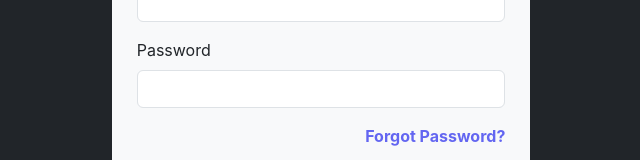
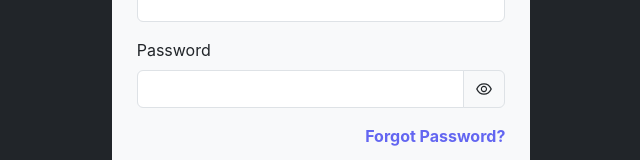
Before and after one commit to sikander-nawaz/SogaatCafe, a React (Create React App) app: page / in a window 1280 px wide. Shown: the part 445-605 px from the top of the page, without its empty margins (319-959 px from the left). Built offline with nearby package versions, Linux system fonts and the light colour scheme.

Commit message:
Authentication almost complete

```diff
--- a/src/Auth/Login.jsx
+++ b/src/Auth/Login.jsx
@@ -1,6 +1,7 @@
-import React, { useState } from 'react';
+import React, { useState, useEffect } from 'react';
 import { useNavigate } from 'react-router-dom';
 import { collection, getDocs, query, where } from 'firebase/firestore';
+import { EyeOutlined, EyeInvisibleOutlined } from '@ant-design/icons';
 import { db } from "../Config/Firebase";
 import Image from "../Assets/Images/Sogaat_Photo-removebg-preview.png";
 import { Modal, Input } from 'antd';
@@ -13,13 +14,24 @@ const Login = () => {
     const [adminId, setAdminId] = useState('');
     const [loading, setLoading] = useState(false);
     const [newPassword, setNewPassword] = useState('');
+    const [passwordVisible, setPasswordVisible] = useState(false);
 
-    const pass = "admin1235"
+    const defaultAdminPassword = "admin1235";
+
+    useEffect(() => {
+        // Initialize admin password in local storage if not already set
+        if (!localStorage.getItem('adminPassword')) {
+            localStorage.setItem('adminPassword', defaultAdminPassword);
+        }
+    }, []);
+
     const handleLogin = async (e) => {
         e.preventDefault();
         setLoading(true);
 
-        if (email === "arham@gmail.com" && password === pass) {
+        const storedAdminPassword = localStorage.getItem('adminPassword');
+
+        if (email === "arham@gmail.com" && password === storedAdminPassword) {
             localStorage.setItem('isAuthenticated', 'true');
             localStorage.setItem('userEmail', email);
             localStorage.setItem('userPassword', password);
@@ -44,11 +56,10 @@ const Login = () => {
     };
 
     const handleForgotPassword = () => {
-        const adminIdToCheck = "admin123"; // Define your admin ID here
+        const adminIdToCheck = "admin123";
         if (adminId === adminIdToCheck) {
             if (newPassword) {
-                // Save the new password locally, or handle it as required
-                localStorage.setItem('adminPassword', newPassword); // Store it as an example
+                localStorage.setItem('adminPassword', newPassword);
                 alert("Password updated successfully!");
             } else {
                 alert("Please enter a new password.");
@@ -57,8 +68,8 @@ const Login = () => {
         } else {
             alert("Incorrect Admin ID");
         }
-        setAdminId("")
-        setNewPassword("")
+        setAdminId("");
+        setNewPassword("");
     };
 
     return (
@@ -88,13 +99,22 @@ const Login = () => {
                             />
                         </div>
                         <label className="form-label">Password</label>
-                        <input
-                            type="password"
-                            className="form-control mb-3"
-                            value={password}
-                            onChange={(e) => setPassword(e.target.value)}
-                            required
-                        />
+                        <div className="input-group mb-3">
+                            <input
+                                type={passwordVisible ? 'text' : 'password'}
+                                className="form-control"
+                                value={password}
+                                onChange={(e) => setPassword(e.target.value)}
+                                required
+                            />
+                            <span
+                                className="input-group-text"
+                                onClick={() => setPasswordVisible(!passwordVisible)}
+                                style={{ cursor: "pointer" }}
+                            >
+                                {passwordVisible ? <EyeInvisibleOutlined /> : <EyeOutlined />}
+                            </span>
+                        </div>
                         <div className="mb-1 d-flex justify-content-end">
                             <label className="form-label">
                                 <span
--- a/src/Pages/DashBoard.jsx
+++ b/src/Pages/DashBoard.jsx
@@ -3,7 +3,7 @@ import { useNavigate } from 'react-router-dom';
 import { DownOutlined, SettingOutlined } from '@ant-design/icons';
 import { Dropdown, Space, Menu, Modal, Input } from 'antd';
 import { db } from "../Config/Firebase";
-import { collection, addDoc } from 'firebase/firestore';
+import { collection, addDoc, getDocs, query, where } from 'firebase/firestore';
 
 const DashBoard = () => {
   const navigate = useNavigate();
@@ -20,11 +20,20 @@ const DashBoard = () => {
 
   const handleCreateUser = async () => {
     try {
-      // Create a new user document in the 'Users' collection
-      await addDoc(collection(db, 'Users'), {
+      const usersRef = collection(db, 'Users');
+      const emailQuery = query(usersRef, where('email', '==', userEmail));
+      const querySnapshot = await getDocs(emailQuery);
+
+      if (!querySnapshot.empty) {
+        alert('User already exists!');
+        return;
+      }
+
+      await addDoc(usersRef, {
         email: userEmail,
-        password: userPassword, // Store passwords securely in practice
+        password: userPassword,
       });
+
       setUserEmail('');
       setUserPassword('');
       setIsModalVisible(false);
--- a/src/Routing/ProtectedRoute.jsx
+++ b/src/Routing/ProtectedRoute.jsx
@@ -1,18 +1,18 @@
 import React from 'react';
 import { Navigate, useLocation } from 'react-router-dom';
 
-const ProtectedRoute = ({ children, requiredEmail, requiredPassword }) => {
+const ProtectedRoute = ({ children, requiredEmail }) => {
     const isAuthenticated = localStorage.getItem('isAuthenticated') === 'true';
     const userEmail = localStorage.getItem('userEmail');
     const userPassword = localStorage.getItem('userPassword');
+    const storedAdminPassword = localStorage.getItem('adminPassword');
     const location = useLocation();
 
     if (!isAuthenticated) {
         return <Navigate to="/" />;
     }
 
-    // Restrict access to the dashboard for non-specified users
-    if (location.pathname === '/dashboard' && (userEmail !== requiredEmail || userPassword !== requiredPassword)) {
+    if (location.pathname === '/dashboard' && (userEmail !== requiredEmail || userPassword !== storedAdminPassword)) {
         return <Navigate to="/home" />;
     }
 
--- a/src/Routing/Routing.jsx
+++ b/src/Routing/Routing.jsx
@@ -15,7 +15,7 @@ const Routing = () => {
             <Route
                 path="/dashboard"
                 element={
-                    <ProtectedRoute requiredEmail="arham@gmail.com" requiredPassword="admin1235">
+                    <ProtectedRoute requiredEmail="arham@gmail.com">
                         <Dashboard />
                     </ProtectedRoute>
                 }
```
